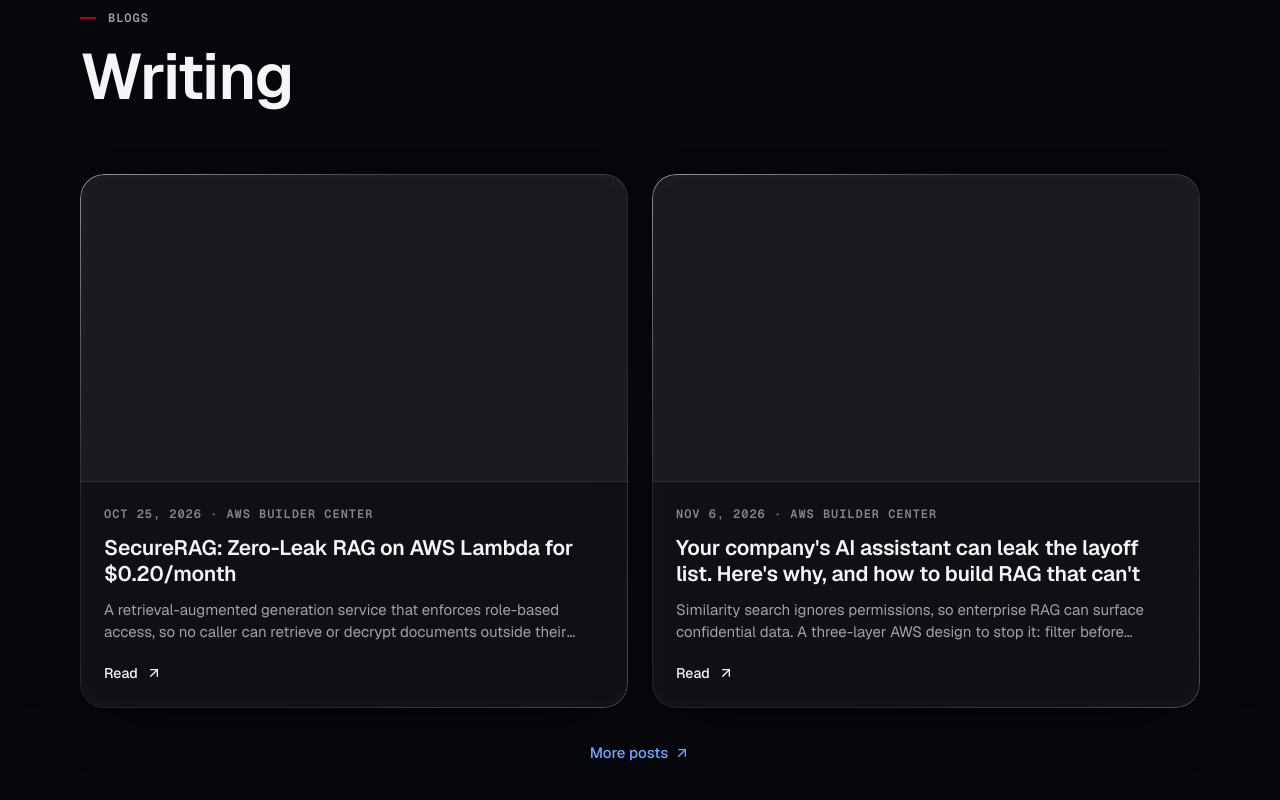
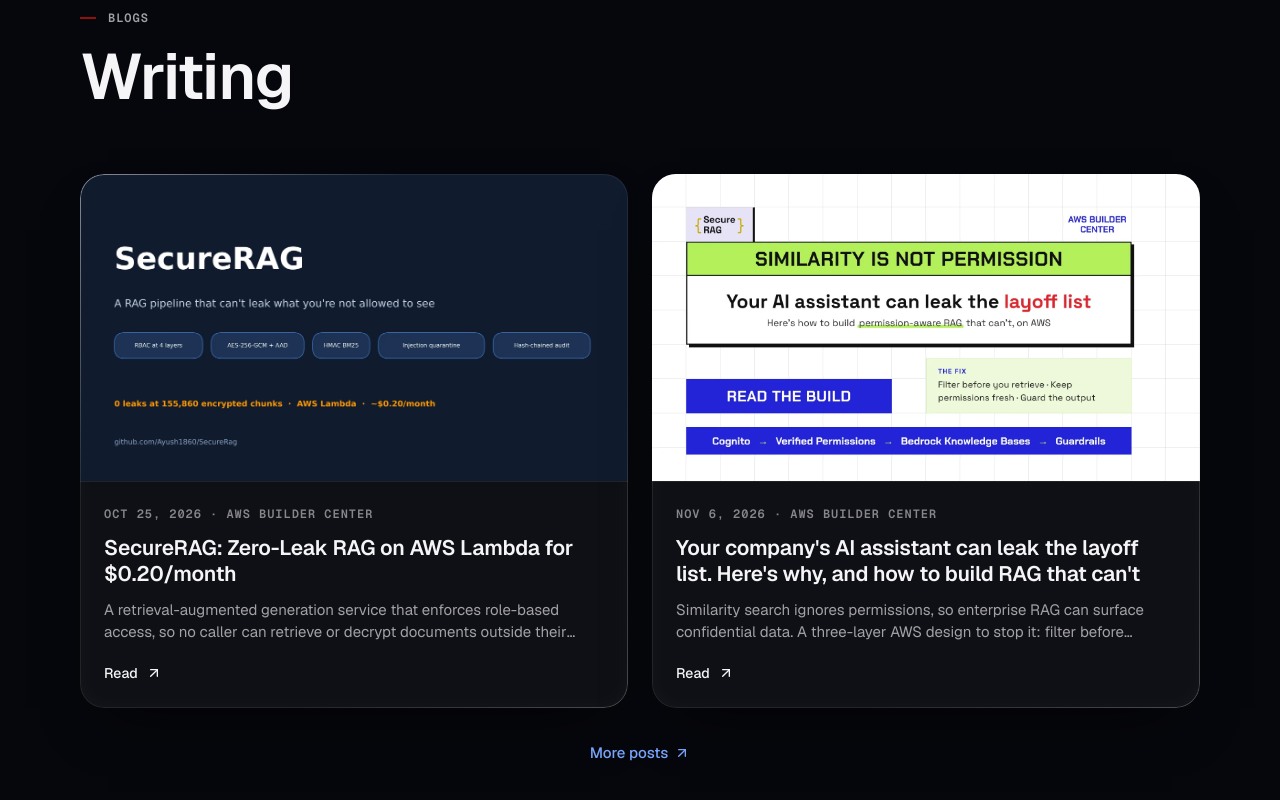
Before and after one commit to Ayush1860/portfolio, a React (Vite) app: page / in a window 1280 px wide. Shown: the part 2952-3752 px from the top of the page. Built offline with nearby package versions, Linux system fonts and the light colour scheme.

Commit message:
Add the two articles' cover images to the blog cards

```diff
--- a/src/content/blogs.ts
+++ b/src/content/blogs.ts
@@ -31,7 +31,7 @@ export const posts: BlogPost[] = [
     excerpt:
       'A retrieval-augmented generation service that enforces role-based access, so no caller can retrieve or decrypt documents outside their policy, running on AWS Lambda for cents a month.',
     url: 'https://builder.aws.com/content/3L32dyZpm8iTILaa6i0OghNxfDM/securerag-zero-leak-rag-on-aws-lambda-for-dollar020month',
-    cover: null, // TODO: cover image (16:9 WebP in /public)
+    cover: { src: '/blog/securerag-cover.webp', width: 2400, height: 1350, alt: 'SecureRAG article cover' },
   },
   {
     title: "Your company's AI assistant can leak the layoff list. Here's why, and how to build RAG that can't",
@@ -39,6 +39,6 @@ export const posts: BlogPost[] = [
     excerpt:
       'Similarity search ignores permissions, so enterprise RAG can surface confidential data. A three-layer AWS design to stop it: filter before retrieval, keep permissions fresh, guard the output.',
     url: 'https://builder.aws.com/content/3LjluHhD2V8TjEIVkWbFtODVQZa/your-companys-ai-assistant-can-leak-the-layoff-list-heres-why-and-how-to-build-rag-that-cant',
-    cover: null, // TODO: cover image (16:9 WebP in /public)
+    cover: { src: '/blog/rag-leak-cover.webp', width: 1600, height: 900, alt: 'Article cover: an AI assistant leaking confidential data' },
   },
 ];
```
Also changed, not shown: public/blog/rag-leak-cover.webp (added), public/blog/securerag-cover.webp (added).
